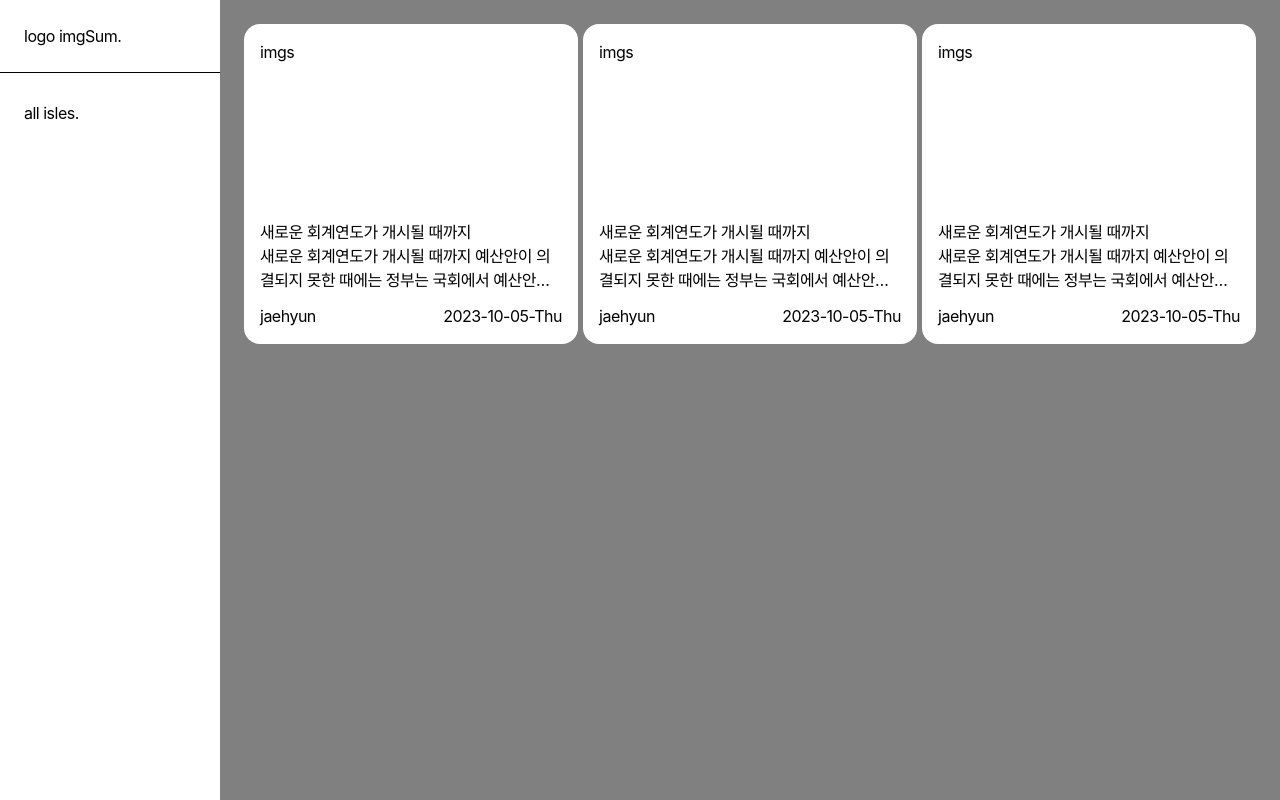
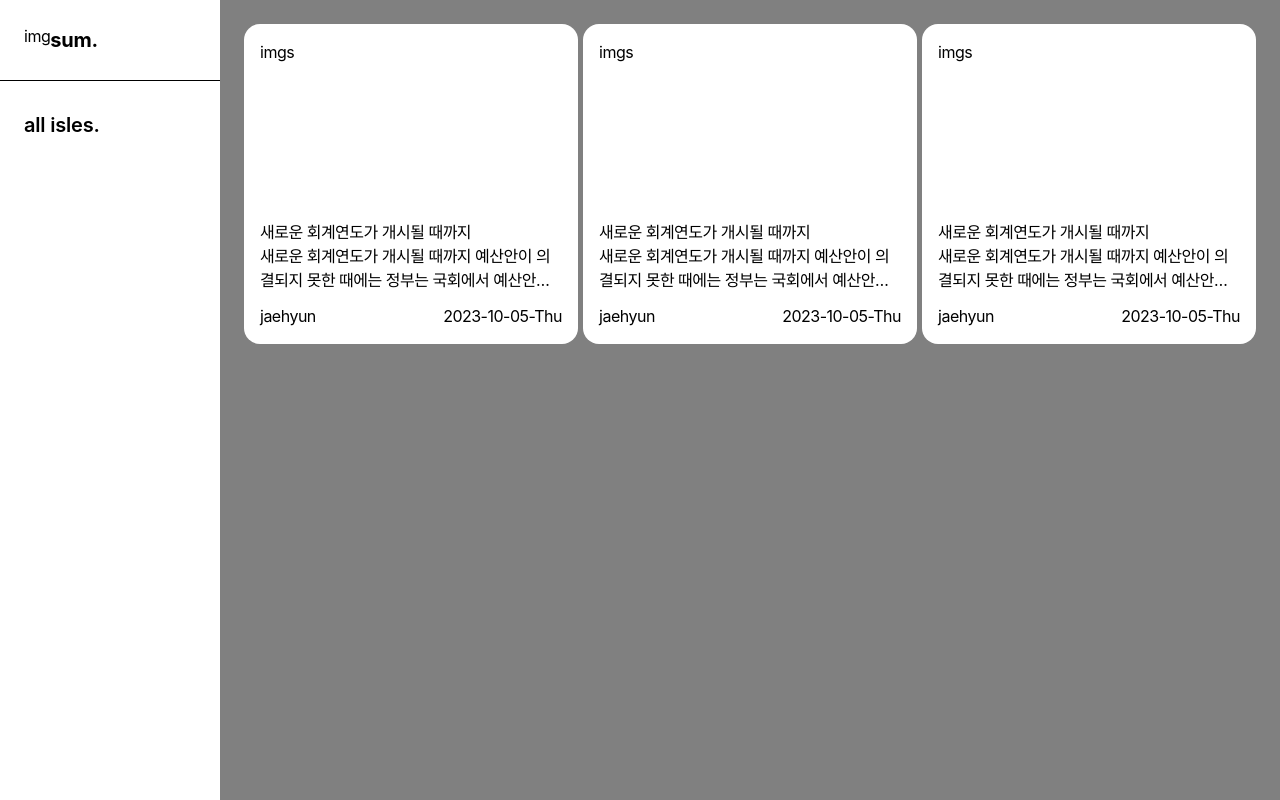
Before and after one commit to CRITICBANGGU/sum, a React (Create React App) app: page / in a window 1280 px wide. Built offline with nearby package versions, Linux system fonts and the light colour scheme.

Commit message:
Fixed : NavBar Font Style 적용

```diff
--- a/src/components/Interface/NavBar.tsx
+++ b/src/components/Interface/NavBar.tsx
@@ -1,5 +1,6 @@
 import React, { FunctionComponent, useState } from "react";
 import { NavCataButton } from "../../styled_componet/interface_compoents/NavBar.style";
+import { Heading20, Label20 } from "../layout/FontStyle";
 
 const NavBar: FunctionComponent = function () {
   const [click, setClick] = useState();
@@ -14,8 +15,8 @@ const NavBar: FunctionComponent = function () {
           borderBottom: "1px solid",
         }}
       >
-        <div>logo img</div>
-        <div>Sum.</div>
+        <div>img</div>
+        <Heading20>sum.</Heading20>
       </div>
       {/* nav contents */}
       <div style={{ padding: "24px 0" }}>
@@ -25,7 +26,8 @@ const NavBar: FunctionComponent = function () {
             paddingLeft: "24px",
           }}
         >
-          all isles.
+          <Label20>
+            all isles.</Label20>
         </NavCataButton>
       </div>
     </div>
```
